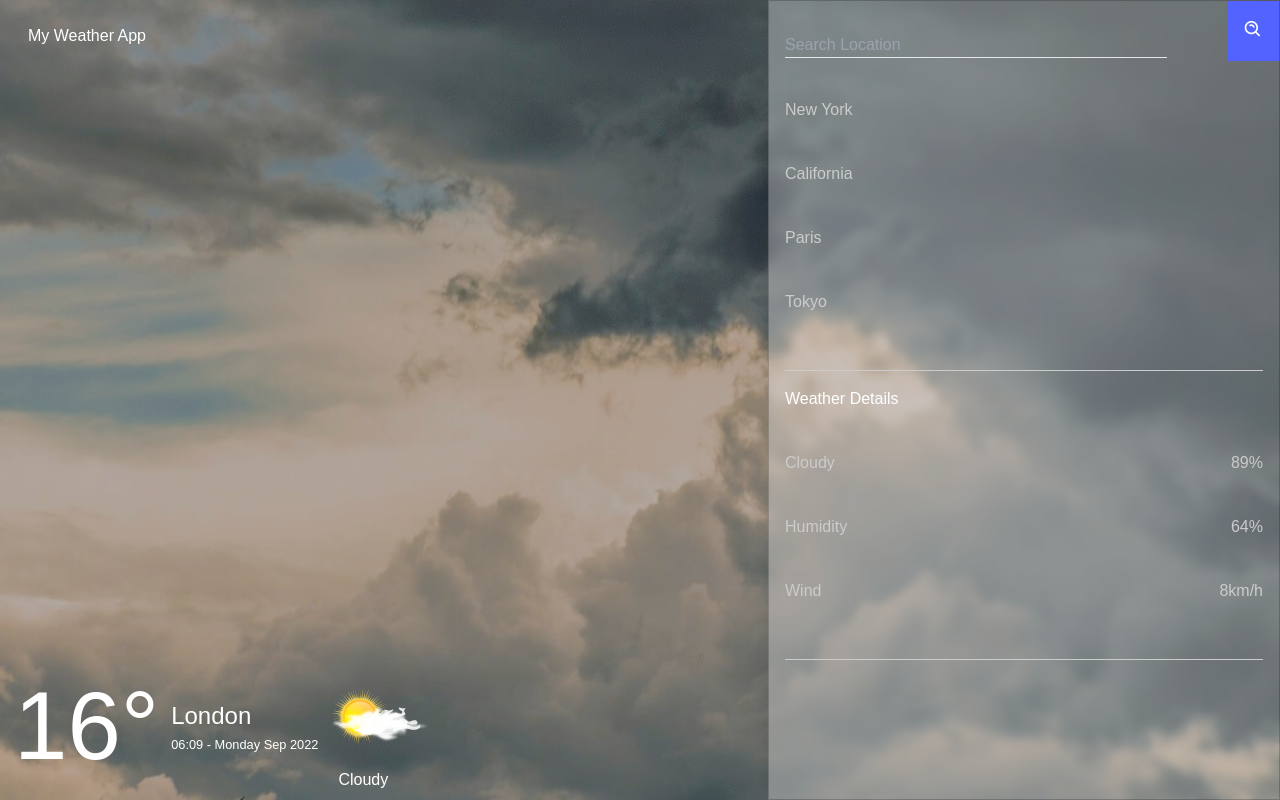
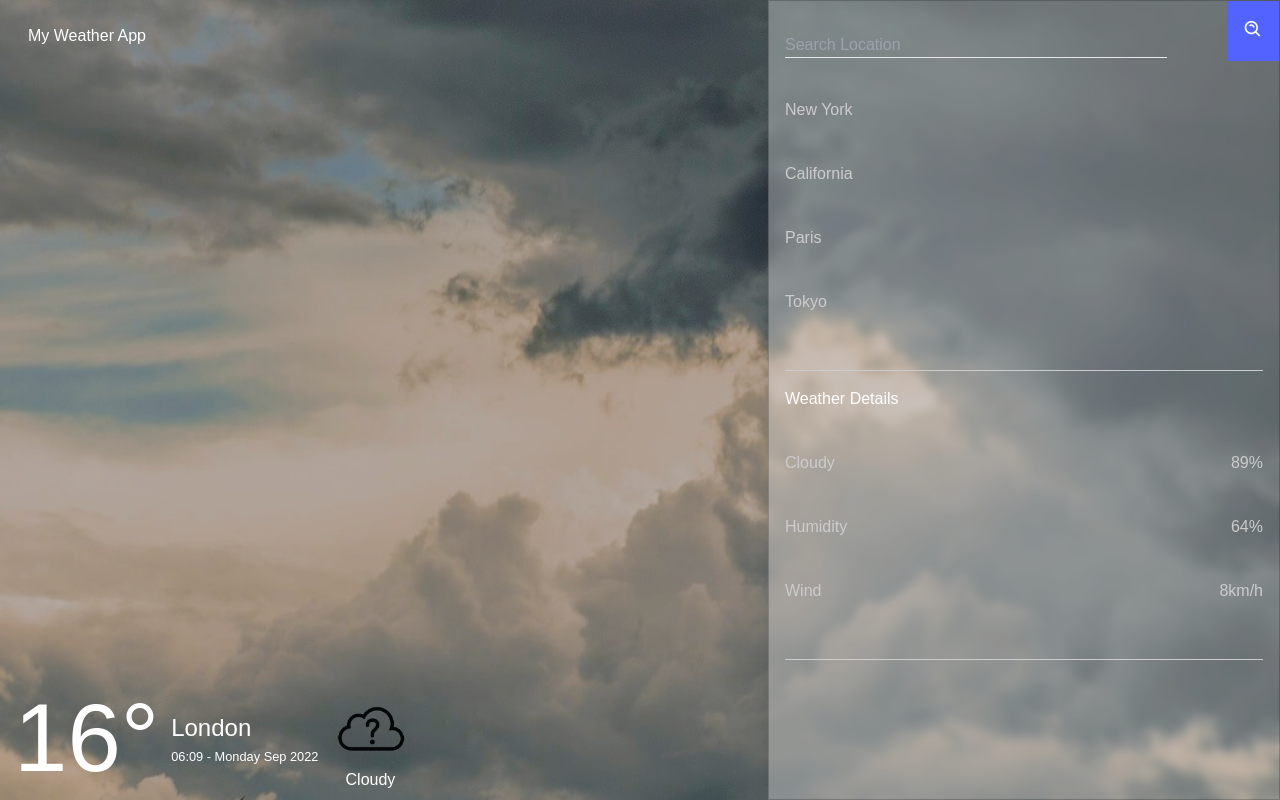
Before and after one commit to Sochuks/weather-app-js, a website: page index.html in a window 1280 px wide. Drawn offline with nearby package versions, Linux system fonts and the light colour scheme.

Commit message:
- Created a function for current time - Created a function for getTime - set icon to change

```diff
--- a/index.html
+++ b/index.html
@@ -30,7 +30,7 @@
             <div class="flex justify-start items-center">
 
                 <!--Temp-->
-                <h1 class="temp text-8xl mb-1 mx-1.5">16&#176;</h1>
+                <h1 class="temp text-6xl mb-1 mx-1.5 md:text-8xl">16&#176;</h1>
 
                 <!--City time-->
                 <div class="city-time mx-1.5">
@@ -39,6 +39,8 @@
 
                     <!--city-time-->
                     <small>
+
+                       <!--06:09 - Monday, Sep 2023-->
                     <!--time-->
                     <span class="time">06:09</span>
                     -
@@ -52,10 +54,12 @@
                 <div class="weather mx-1.5">
 
                     <!--weather-icn-->
-                    <img src="dist/img/icon/sunny_to_cloudy.svg" class="icon block my-0.5" alt="icon" width="100" height="100">
+                    <div class="icon block">
+                        <img src="dist/img/icon/unknown.png" alt="icon" width="80" height="80">
+                    </div>
 
                     <!--condition-->
-                    <span class="condition ml-2">Cloudy</span>
+                    <span class="condition block text-center">Cloudy</span>
 
                 </div>
 
```
Also changed, not shown: dist/css/output.css, dist/img/icon/01d.png (added), dist/img/icon/01n.png (added), dist/img/icon/02d.png (added), dist/img/icon/02n.png (added), dist/img/icon/03d.png (added), dist/img/icon/03n.png (added), dist/img/icon/04d.png (added), dist/img/icon/04n.png (added), dist/img/icon/09d.png (added), dist/img/icon/09n.png (added), dist/img/icon/10d.png (added), dist/img/icon/10n.png (added), dist/img/icon/11d.png (added), 7 more files.
